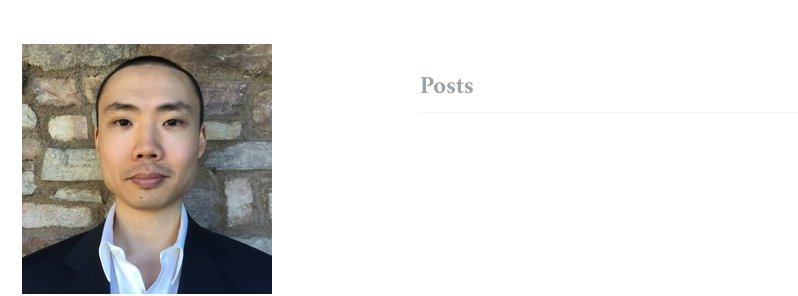
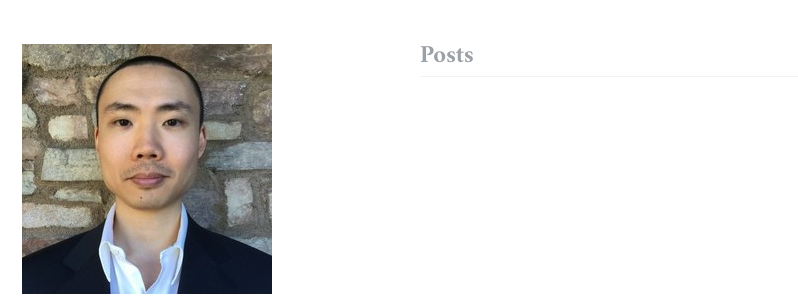
Before and after one commit to andrewdavidwong/web, a Jekyll site: the page built from index.html, in a window 1280 px wide. Shown: the top 296 px of the page, without its empty margins (0-798 px from the left). Built offline with Jekyll 4.4.1, drawn with Linux system fonts in a browser that asks for light colours; the list of posts is cut into pages by our own code.

Commit message:
Update archive subtitle styling

```diff
--- a/_sass/_archive.scss
+++ b/_sass/_archive.scss
@@ -21,8 +21,8 @@
 }
 
 .archive__subtitle {
-  margin: 1.414em 0 0;
-  padding-bottom: 0.5em;
+  margin: 0;
+  padding-bottom: 0.25em;
   font-size: $type-size-5;
   color: mix(#fff, $gray, 25%);
   border-bottom: 1px solid $border-color;
```
